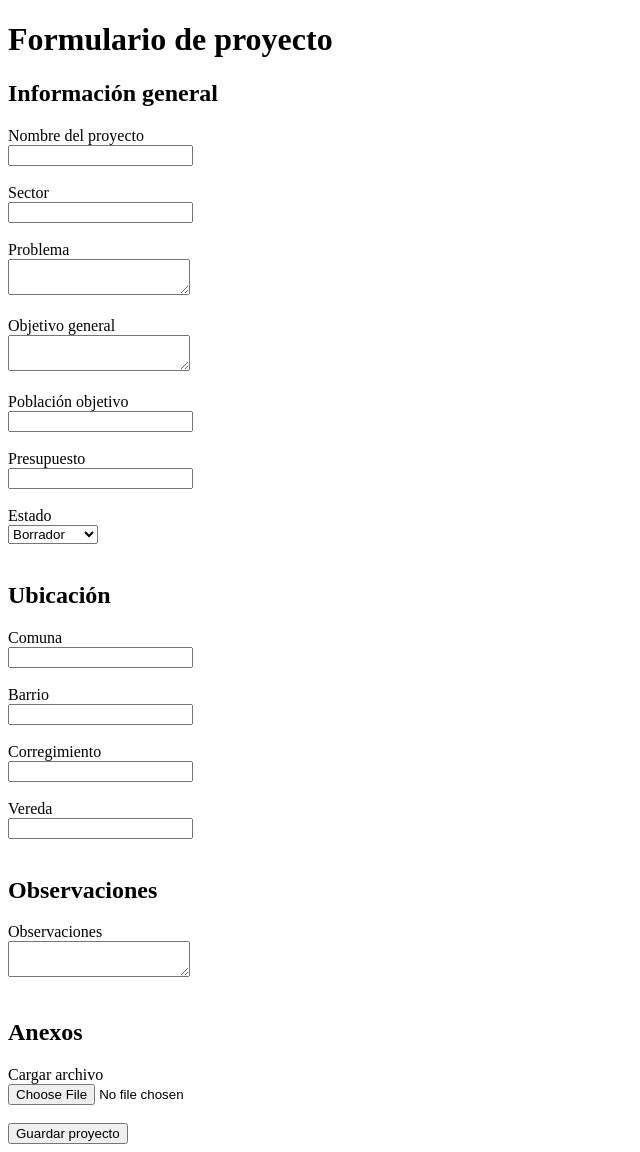
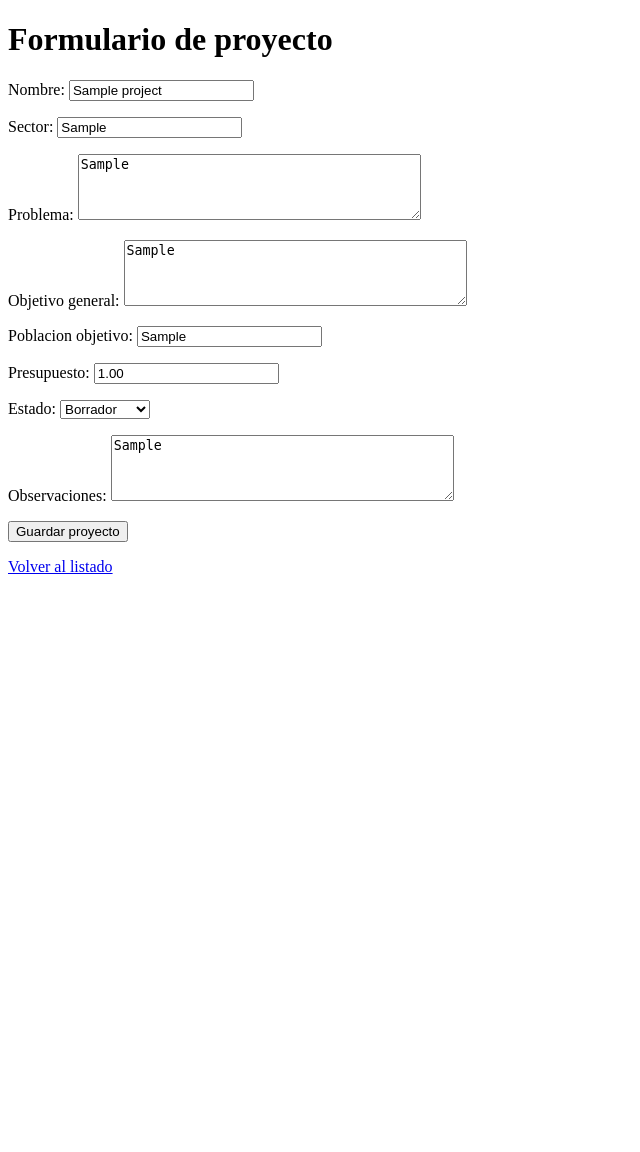
Before and after one commit to ZuleidyBarrero/app-proyectos-inversion, a Django app: page /projects/1/edit/ in a window 1280 px wide. Shown: the whole page, without its empty margins (0-640 px from the left). After the commit the page ends 574 px from the top, so only its background shows below. Run offline with Django 5.2, Linux system fonts and the light colour scheme; tables that the repository leaves empty hold one stand-in row (values such as "Sample post").

Commit message:
Formulario y vistas reales para guardar proyectos

```diff
--- a/backend/apps/projects/forms.py
+++ b/backend/apps/projects/forms.py
@@ -1,30 +1,22 @@
-# Formularios de la app projects
+from django import forms
+from .models import Project
 
-class ProjectForm:
-    """
-    Formulario conceptual inicial para capturar datos del proyecto.
-    """
 
-    campos = [
-        "nombre",
-        "sector",
-        "problema",
-        "objetivo_general",
-        "poblacion_objetivo",
-        "barrio",
-        "comuna",
-        "vereda",
-        "corregimiento",
-        "presupuesto",
-        "estado",
-        "observaciones",
-        "anexos",
-    ]
-
-    estados_disponibles = [
-        "Borrador",
-        "En revisión",
-        "Aprobado",
-        "Rechazado",
-        "Archivado",
-    ]
+class ProjectForm(forms.ModelForm):
+    class Meta:
+        model = Project
+        fields = [
+            "nombre",
+            "sector",
+            "problema",
+            "objetivo_general",
+            "poblacion_objetivo",
+            "presupuesto",
+            "estado",
+            "observaciones",
+        ]
+        widgets = {
+            "problema": forms.Textarea(attrs={"rows": 4}),
+            "objetivo_general": forms.Textarea(attrs={"rows": 4}),
+            "observaciones": forms.Textarea(attrs={"rows": 4}),
+        }
--- a/backend/apps/projects/views.py
+++ b/backend/apps/projects/views.py
@@ -1,17 +1,42 @@
-from django.shortcuts import render
+from django.shortcuts import get_object_or_404, redirect, render
+from .forms import ProjectForm
+from .models import Project
 
 
 def project_list(request):
-    return render(request, "projects/project_list.html")
+    projects = Project.objects.all()
+    return render(request, "projects/project_list.html", {"projects": projects})
 
 
 def project_create(request):
-    return render(request, "projects/project_form.html")
+    if request.method == "POST":
+        form = ProjectForm(request.POST)
+        if form.is_valid():
+            project = form.save(commit=False)
+            if request.user.is_authenticated:
+                project.creado_por = request.user
+            project.save()
+            return redirect("project_detail", project_id=project.id)
+    else:
+        form = ProjectForm()
+
+    return render(request, "projects/project_form.html", {"form": form})
 
 
 def project_detail(request, project_id):
-    return render(request, "projects/project_detail.html", {"project_id": project_id})
+    project = get_object_or_404(Project, id=project_id)
+    return render(request, "projects/project_detail.html", {"project": project})
 
 
 def project_update(request, project_id):
-    return render(request, "projects/project_form.html", {"project_id": project_id})
+    project = get_object_or_404(Project, id=project_id)
+
+    if request.method == "POST":
+        form = ProjectForm(request.POST, instance=project)
+        if form.is_valid():
+            form.save()
+            return redirect("project_detail", project_id=project.id)
+    else:
+        form = ProjectForm(instance=project)
+
+    return render(request, "projects/project_form.html", {"form": form, "project": project})
--- a/backend/templates/projects/project_form.html
+++ b/backend/templates/projects/project_form.html
@@ -2,105 +2,17 @@
 <html lang="es">
 <head>
     <meta charset="UTF-8">
-    <title>Nuevo proyecto</title>
+    <title>Formulario de proyecto</title>
 </head>
 <body>
     <h1>Formulario de proyecto</h1>
 
-    <form>
-        <h2>Información general</h2>
-
-        <div>
-            <label for="nombre">Nombre del proyecto</label><br>
-            <input type="text" id="nombre" name="nombre">
-        </div>
-        <br>
-
-        <div>
-            <label for="sector">Sector</label><br>
-            <input type="text" id="sector" name="sector">
-        </div>
-        <br>
-
-        <div>
-            <label for="problema">Problema</label><br>
-            <textarea id="problema" name="problema"></textarea>
-        </div>
-        <br>
-
-        <div>
-            <label for="objetivo_general">Objetivo general</label><br>
-            <textarea id="objetivo_general" name="objetivo_general"></textarea>
-        </div>
-        <br>
-
-        <div>
-            <label for="poblacion_objetivo">Población objetivo</label><br>
-            <input type="text" id="poblacion_objetivo" name="poblacion_objetivo">
-        </div>
-        <br>
-
-        <div>
-            <label for="presupuesto">Presupuesto</label><br>
-            <input type="number" id="presupuesto" name="presupuesto">
-        </div>
-        <br>
-
-        <div>
-            <label for="estado">Estado</label><br>
-            <select id="estado" name="estado">
-                <option>Borrador</option>
-                <option>En revisión</option>
-                <option>Aprobado</option>
-                <option>Rechazado</option>
-                <option>Archivado</option>
-            </select>
-        </div>
-        <br>
-
-        <h2>Ubicación</h2>
-
-        <div>
-            <label for="comuna">Comuna</label><br>
-            <input type="text" id="comuna" name="comuna">
-        </div>
-        <br>
-
-        <div>
-            <label for="barrio">Barrio</label><br>
-            <input type="text" id="barrio" name="barrio">
-        </div>
-        <br>
-
-        <div>
-            <label for="corregimiento">Corregimiento</label><br>
-            <input type="text" id="corregimiento" name="corregimiento">
-        </div>
-        <br>
-
-        <div>
-            <label for="vereda">Vereda</label><br>
-            <input type="text" id="vereda" name="vereda">
-        </div>
-        <br>
-
-        <h2>Observaciones</h2>
-
-        <div>
-            <label for="observaciones">Observaciones</label><br>
-            <textarea id="observaciones" name="observaciones"></textarea>
-        </div>
-        <br>
-
-        <h2>Anexos</h2>
-
-        <div>
-            <label for="anexos">Cargar archivo</label><br>
-            <input type="file" id="anexos" name="anexos">
-        </div>
-        <br>
-
+    <form method="post">
+        {% csrf_token %}
+        {{ form.as_p }}
         <button type="submit">Guardar proyecto</button>
     </form>
+
+    <p><a href="/projects/">Volver al listado</a></p>
 </body>
 </html>
```
Also changed, not shown: backend/templates/projects/project_detail.html (+16 -22 lines), backend/templates/projects/project_list.html (+13 -10 lines).
